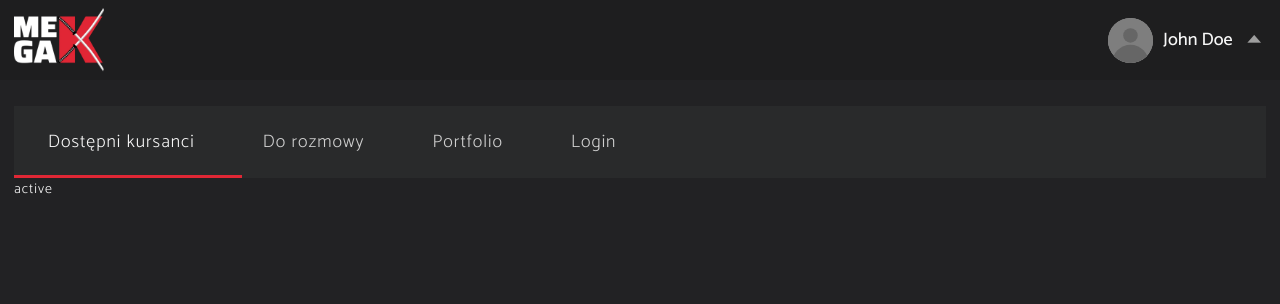
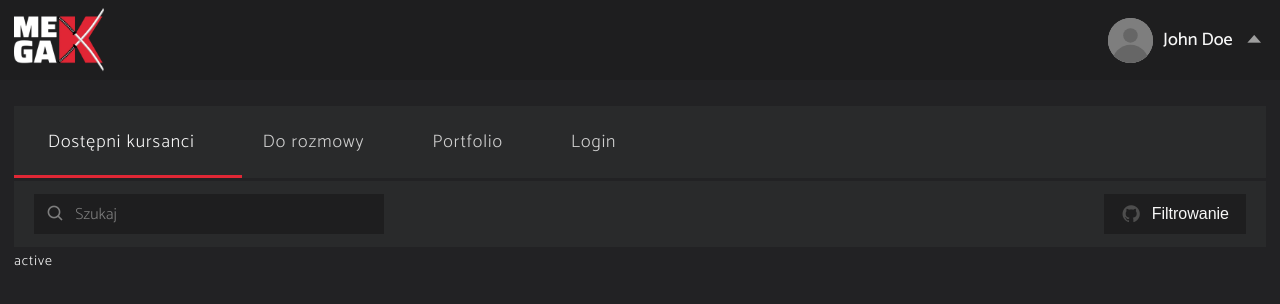
Before and after one commit to airfortech/Head-Hunter-Frontend, a React (Create React App) app: page /students in a window 1280 px wide. Shown: the top 304 px of the page. Built offline with nearby package versions, Linux system fonts and the light colour scheme.

Commit message:
added SearchPanel

```diff
--- a/src/components/Input/Input.module.css
+++ b/src/components/Input/Input.module.css
@@ -7,11 +7,16 @@
   color: var(--color-12);
   border: none;
   outline: 1px solid transparent;
-  transition: all var(--transition-speed-normal) ease;
+  transition: all var(--transition-speed-fast) ease;
 }
 
 .InputInput::placeholder {
   color: var(--color-9);
+  transition: all var(--transition-speed-fast) ease;
+}
+
+.InputInput:hover::placeholder {
+  color: var(--color-11);
 }
 
 .InputInput:focus {
--- a/src/components/SearchPanel/SearchPanel.module.css
+++ b/src/components/SearchPanel/SearchPanel.module.css
@@ -0,0 +1,9 @@
+.SearchPanel {
+  padding: 13px 20px;
+  display: flex;
+  justify-content: space-between;
+  align-items: center;
+  background-color: var(--color-5);
+  border-top: 3px solid var(--color-4);
+  border-bottom: 3px solid var(--color-4);
+}
--- a/src/components/SearchPanel/SearchPanel.tsx
+++ b/src/components/SearchPanel/SearchPanel.tsx
@@ -1,6 +1,21 @@
 import React from "react";
+import { PrimaryButton } from "../buttons/PrimaryButton/PrimaryButton";
+import { Input } from "../Input/Input";
 import classes from "./SearchPanel.module.css";
 
 export const SearchPanel = () => {
-  return <div className={classes.SearchPanel}>SearchPanel</div>;
+  return (
+    <div className={classes.SearchPanel}>
+      <Input
+        type="text"
+        size="large"
+        color="secondary"
+        icon="search"
+        placeholder="Szukaj"
+      />
+      <PrimaryButton size="large" color="tertiary" icon="filter">
+        Filtrowanie
+      </PrimaryButton>
+    </div>
+  );
 };
--- a/src/components/buttons/PrimaryButton/PrimaryButton.module.css
+++ b/src/components/buttons/PrimaryButton/PrimaryButton.module.css
@@ -4,11 +4,22 @@
   display: flex;
   justify-content: center;
   align-items: center;
+  gap: 10px;
   color: var(--color-12);
   font-size: var(--font-size-md);
   font-weight: var(--font-weight-regular);
-  transition: all var(--transition-speed-normal) ease;
+  transition: all var(--transition-speed-fast) ease;
   line-height: 100%;
+}
+
+.PrimaryButton i {
+  font-size: calc(var(--font-size-md) * 1.3);
+  color: var(--color-7);
+  transition: all var(--transition-speed-fast) ease;
+}
+
+.PrimaryButton:hover i {
+  color: var(--color-7-hover);
 }
 
 .small {
--- a/src/components/buttons/PrimaryButton/PrimaryButton.tsx
+++ b/src/components/buttons/PrimaryButton/PrimaryButton.tsx
@@ -7,6 +7,11 @@ interface Props {
   size?: "small" | "normal" | "large";
   fullWidth?: boolean;
   color?: "primary" | "secondary" | "tertiary" | "quaternary";
+  icon?: "filter";
+}
+
+enum Icons {
+  filter = "bx bxl-github",
 }
 
 export const PrimaryButton = ({
@@ -14,6 +19,7 @@ export const PrimaryButton = ({
   type = "button",
   color = "primary",
   size = "normal",
+  icon,
   fullWidth = false,
 }: Props) => {
   return (
@@ -23,6 +29,7 @@ export const PrimaryButton = ({
         fullWidth && classes.fullWidth
       }`}
     >
+      {icon && <i className={Icons[icon]} />}
       {children}
     </button>
   );
--- a/src/index.css
+++ b/src/index.css
@@ -8,7 +8,7 @@
 
 :root {
   /* global fonts variables */
-  --primary-font: 'Catamaran', sans-serif;
+  --primary-font: "Catamaran", sans-serif;
 
   --font-size-sm: 1.2rem; /* 12px */
   --font-size-nm: 1.4rem; /* 14px */
@@ -25,13 +25,14 @@
   /* colors dark mode */
   --color-dark-mode-1: #0a0a0a;
   --color-dark-mode-2: #1e1e1f;
-  --color-dark-mode-2-hover: hsl(240, 2%, 17%);
+  --color-dark-mode-2-hover: hsl(240, 2%, 14%);
   --color-dark-mode-3: #202122;
   --color-dark-mode-4: #222224;
   --color-dark-mode-5: #292a2b;
   --color-dark-mode-5-hover: hsl(228, 4%, 21%);
   --color-dark-mode-6: #333333;
   --color-dark-mode-7: #4d4d4d;
+  --color-dark-mode-7-hover: hsl(0, 0%, 40%);
   --color-dark-mode-8: #666666;
   --color-dark-mode-9: #7e7e7e;
   --color-dark-mode-10: #9e9e9e;
@@ -58,6 +59,7 @@
   --color-5-hover: var(--color-dark-mode-5-hover);
   --color-6: var(--color-dark-mode-6);
   --color-7: var(--color-dark-mode-7);
+  --color-7-hover: var(--color-dark-mode-7-hover);
   --color-8: var(--color-dark-mode-8);
   --color-9: var(--color-dark-mode-9);
   --color-10: var(--color-dark-mode-10);
@@ -128,7 +130,7 @@ a {
 }
 
 button,
-[type='submit'] {
+[type="submit"] {
   padding: 0;
   border: none;
   background: none;
@@ -143,6 +145,6 @@ input {
 }
 
 code {
-  font-family: source-code-pro, Menlo, Monaco, Consolas, 'Courier New',
+  font-family: source-code-pro, Menlo, Monaco, Consolas, "Courier New",
     monospace;
 }
--- a/src/views/StudentsListView/StudentsListView.tsx
+++ b/src/views/StudentsListView/StudentsListView.tsx
@@ -1,4 +1,5 @@
 import React from "react";
+import { SearchPanel } from "../../components/SearchPanel/SearchPanel";
 import { TabsNavigation } from "../../components/TabsNavigation/TabsNavigation";
 import { PanelLayout } from "../../Layouts/PanelLayout/PanelLayout";
 import classes from "./StudentsListView.module.css";
@@ -19,6 +20,7 @@ export const StudentsListView = ({ path }: Props) => {
             { anchor: "Login", route: "/" },
           ]}
         />
+        <SearchPanel />
         <div>{path}</div>
       </div>
     </PanelLayout>
```
